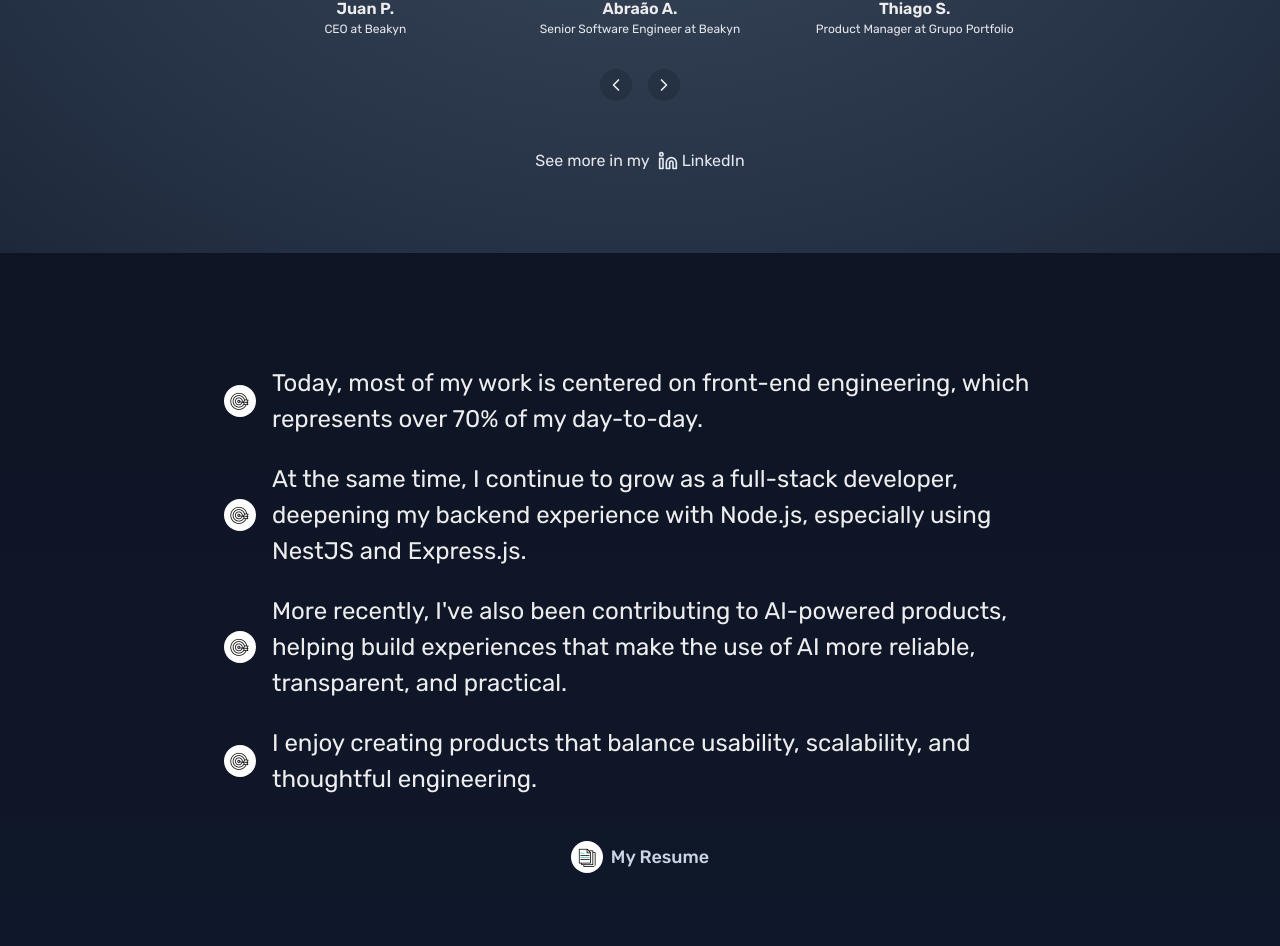
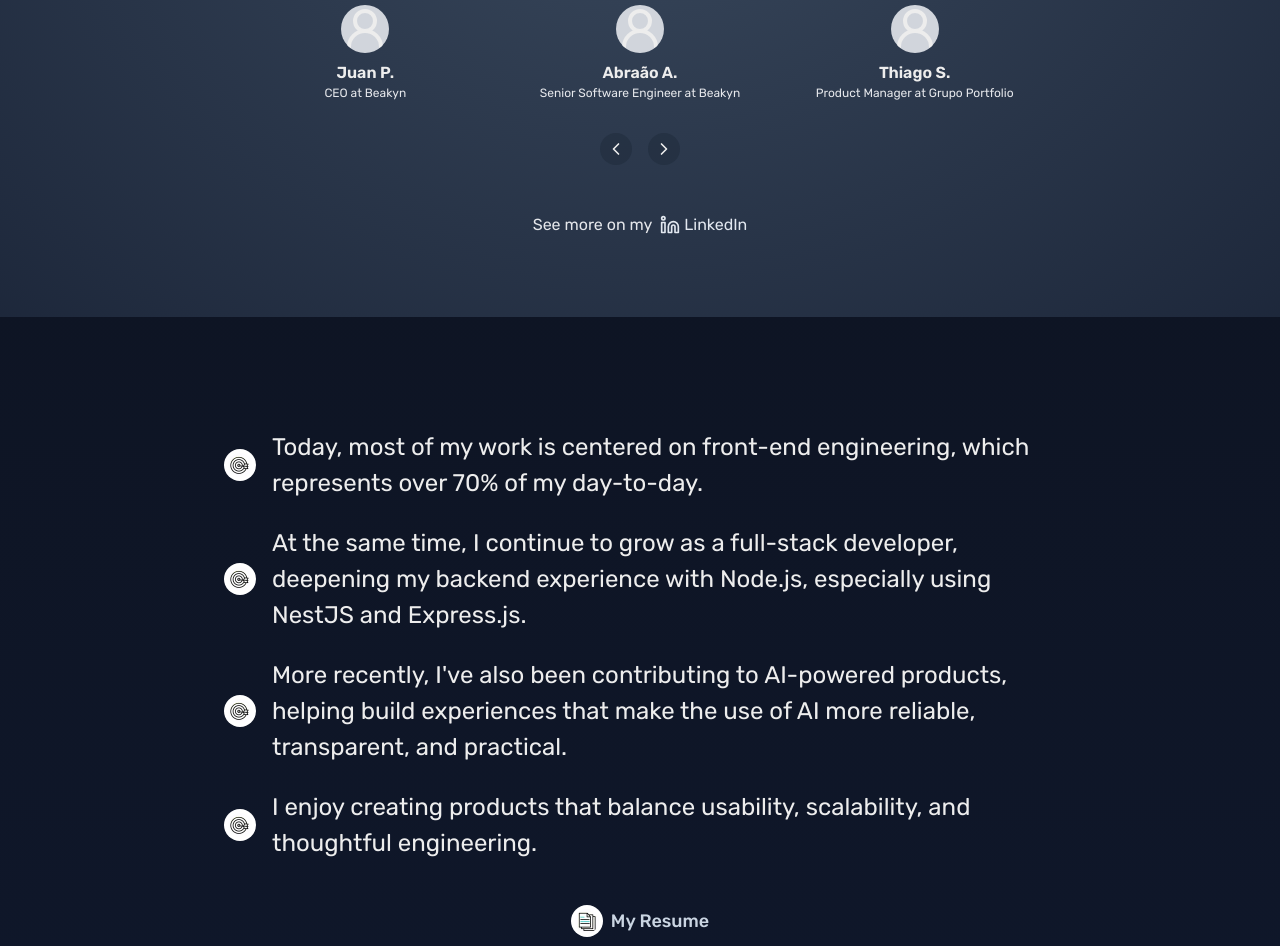
Before and after one commit to ericiannj/new-port, a Next.js app: page /about in a window 1280 px wide. Shown: the part 2763-3709 px from the top of the page. Built offline with nearby package versions, Linux system fonts and the light colour scheme.

Commit message:
style(about): raise testimonial bubbles to fit recommendation text

```diff
--- a/src/app/about/components/Recommendations.tsx
+++ b/src/app/about/components/Recommendations.tsx
@@ -39,7 +39,7 @@ const Recommendations = () => {
               className="flex flex-col items-center transition-opacity duration-300"
             >
               <div
-                className={`${testimonial.bgColor} hover-card relative mb-8 flex h-80 flex-col rounded-lg p-6 shadow-lg`}
+                className={`${testimonial.bgColor} hover-card relative mb-8 flex h-96 flex-col rounded-lg p-6 shadow-lg`}
               >
                 <h3 className="mb-4 text-center text-xl font-semibold text-white">
                   {testimonial.title}
@@ -83,7 +83,7 @@ const Recommendations = () => {
         </button>
       </div>
       <div className="mt-12 flex items-center gap-2">
-        <span className="text-gray-200">See more in my</span>
+        <span className="text-gray-200">See more on my</span>
         <a
           href="https://www.linkedin.com/in/eric-junqueira/"
           target="_blank"
```
